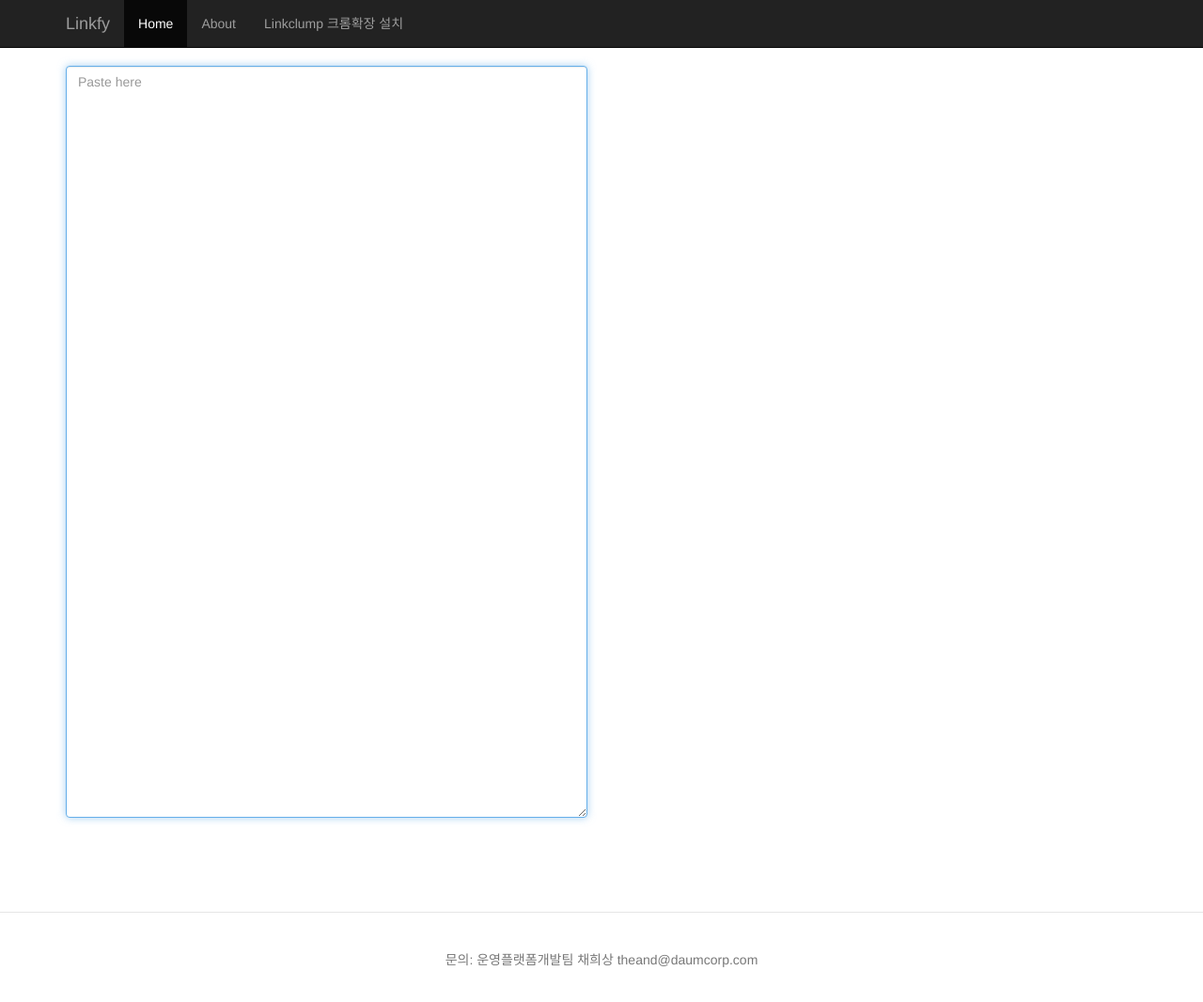
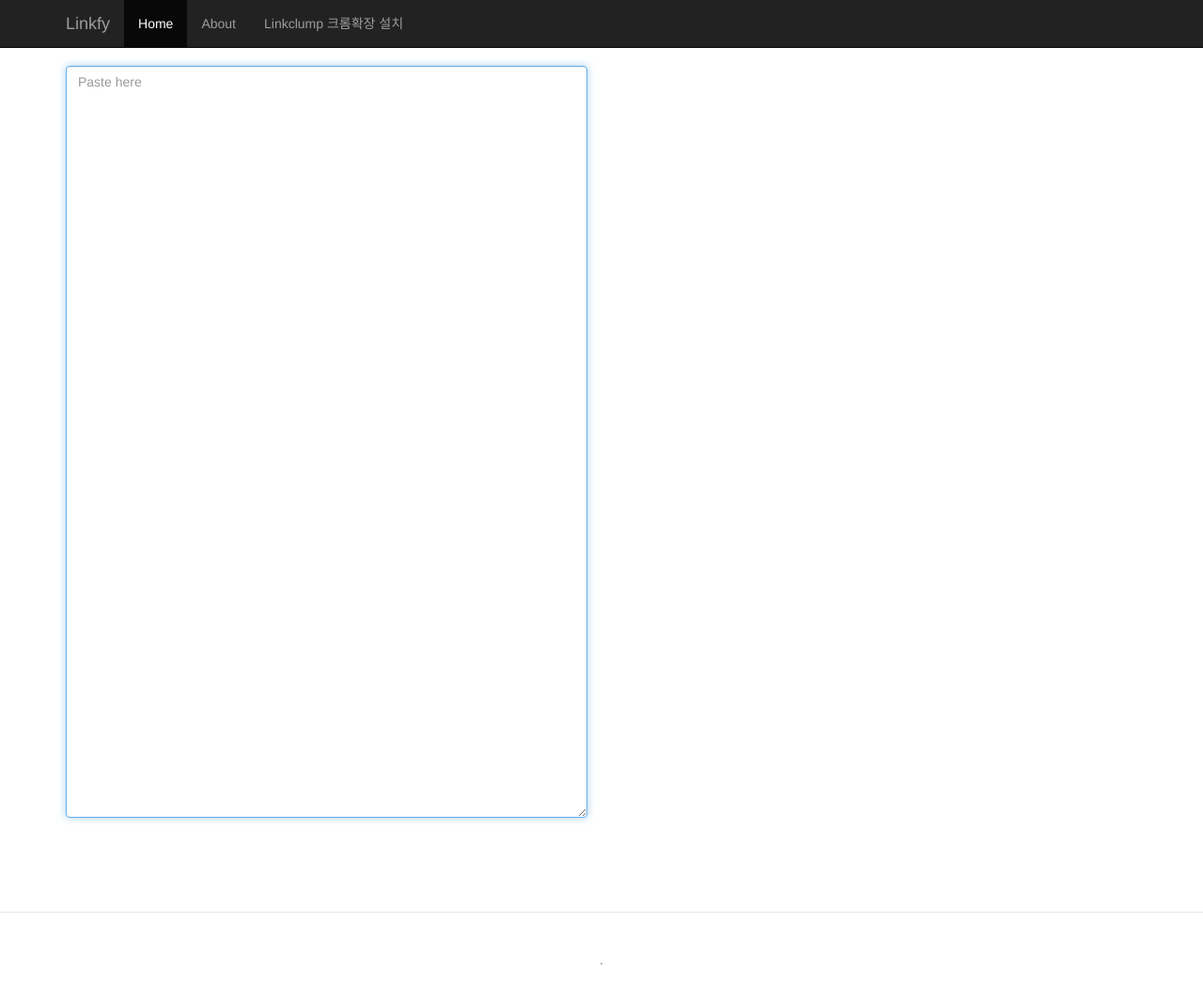
Before and after one commit to theand/linkify, a plain HTML site: page index.html in a window 1280 px wide. Shown: the whole page at 94% size. Drawn offline with nearby package versions, Linux system fonts and the light colour scheme.

Commit message:
remove footer

```diff
--- a/index.html
+++ b/index.html
@@ -99,7 +99,7 @@
 <!-- /.container -->
 
 <footer class="bs-docs-footer" role="contentinfo">
-    <p>문의: 운영플랫폼개발팀 채희상 theand@daumcorp.com</p>
+    <p>.</p>
 </footer>
 
 <script src="https://s1.daumcdn.net/svc/original/U03/cssjs/jquery/jquery-2.1.0.min.js"></script>
```
